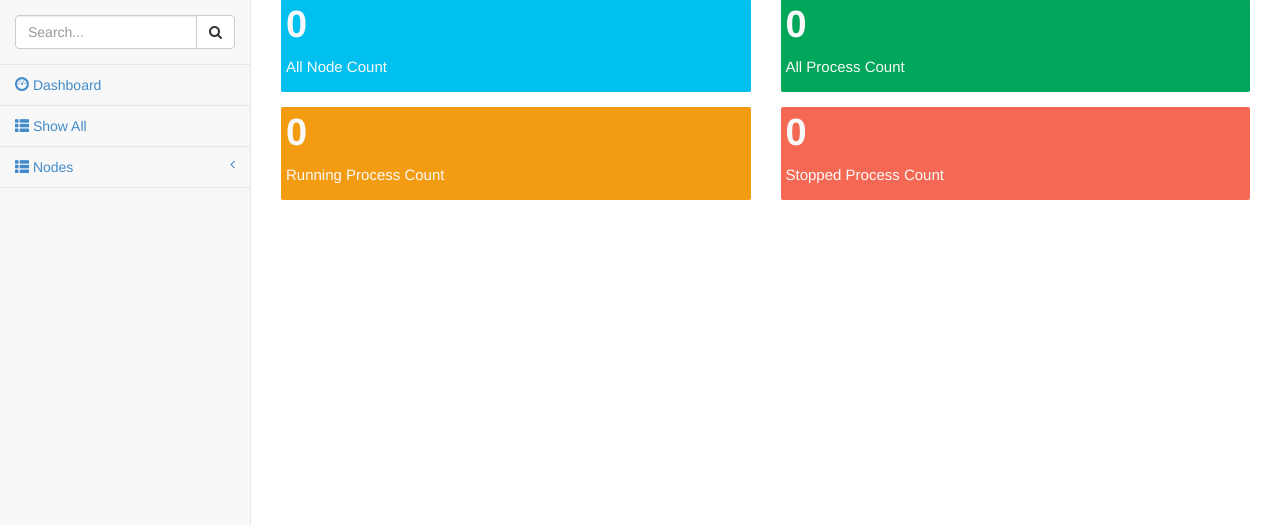
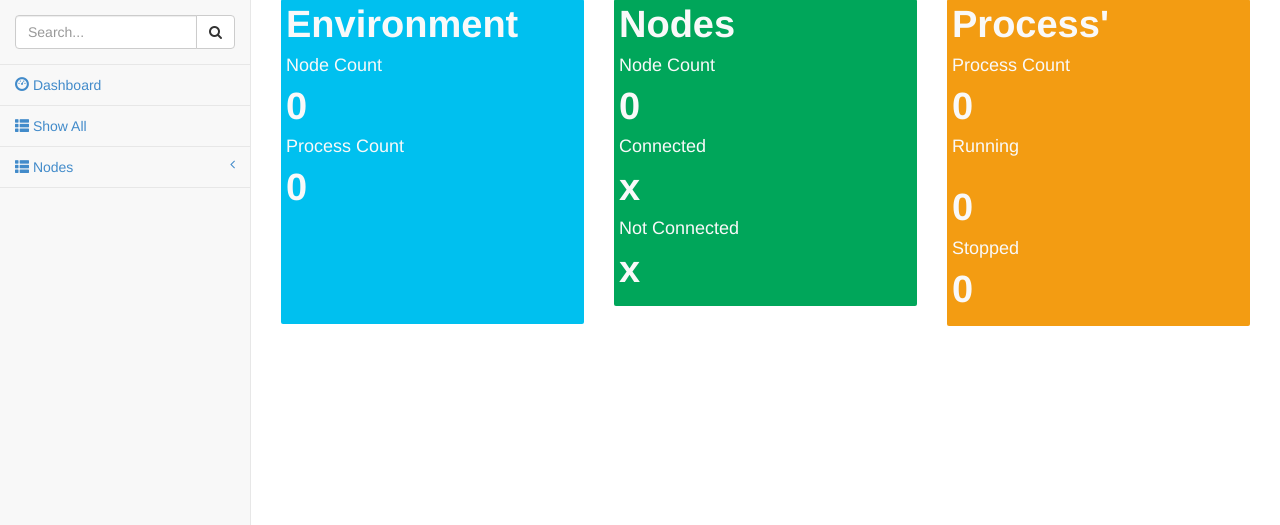
Before and after one commit to gamegos/cesi, a Flask app: page / in a window 1280 px wide. Shown: the part 51-576 px from the top of the page. Run offline with Flask 2, Linux system fonts and the light colour scheme; some libraries are stand-ins or nearby versions.

Commit message:
some cosmetics on dashboard

```diff
--- a/web/templates/index.html
+++ b/web/templates/index.html
@@ -293,52 +293,42 @@
             <div class="row">
                 <div class="col-lg-12" id="maindiv">
                     <div class="row">
-                        <div class="col-lg-6 col-xs-6">
+                        <div class="col-lg-4 col-xs-4">
                             <div class="small-box bg-aqua">
                                 <div class="inner">
-                                    <h3>
-                                        {{node_count}}
-                                    </h3>
-                                    <p>
-                                        All Node Count
-                                    </p>
+                                    <h3>Environment</h3>
+                                    <h4> Node Count </h4>
+                                    <h3>{{node_count}}</h3>
+                                    <h4>Process Count</h4>
+                                    <h3>{{all_process_count}}</h3>
+                                    <br/><br/><br/><br/><br/>
                                 </div>
                             </div>
                         </div><!-- ./col -->
-                        <div class="col-lg-6 col-xs-6">
+                        <div class="col-lg-4 col-xs-4">
                             <div class="small-box bg-green">
                                 <div class="inner">
-                                    <h3>
-                                        {{all_process_count}}
-                                    </h3>
-                                    <p>
-                                        All Process Count
-                                    </p>
+                                    <h3>Nodes</h3>
+                                    <h4> Node Count </h4>
+                                    <h3>{{node_count}}</h3>
+                                    <h4>Connected</h4>
+                                    <h3>x</h3>
+                                    <h4>Not Connected</h4>
+                                    <h3>x</h3<br/>
                                 </div>
                             </div>
                         </div><!-- ./col -->
-                        <div class="col-lg-6 col-xs-6">
+                        <div class="col-lg-4 col-xs-4">
                             <!-- small box -->
                             <div class="small-box bg-yellow">
                                 <div class="inner">
-                                    <h3>
-                                        {{running_process_count}}
-                                    </h3>
-                                    <p>
-                                        Running Process Count
-                                    </p>
-                                </div>
-                            </div>
-                        </div><!-- ./col -->
-                        <div class="col-lg-6 col-xs-6">
-                            <div class="small-box bg-red">
-                                <div class="inner">
-                                    <h3>
-                                        {{stopped_process_count}}
-                                    </h3>
-                                    <p>
-                                        Stopped Process Count
-                                    </p>
+                                    <h3>Process'</h3>
+                                    <h4> Process Count </h4>
+                                    <h3>{{all_process_count}}</h3>
+                                    <h4>Running</h4><br/>
+                                    <h3>{{running_process_count}}</h3>
+                                    <h4>Stopped</h4>
+                                    <h3>{{stopped_process_count}}</h3>
                                 </div>
                             </div>
                         </div><!-- ./col -->
```
